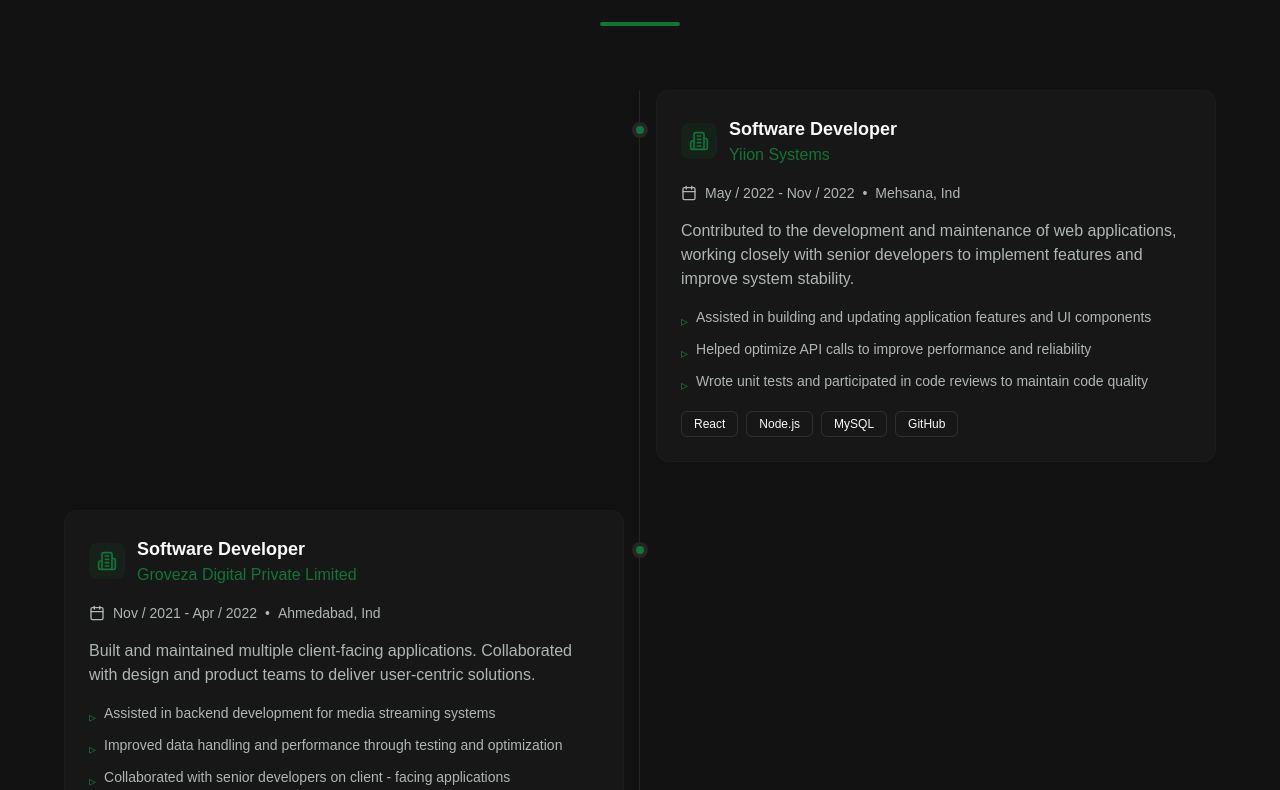
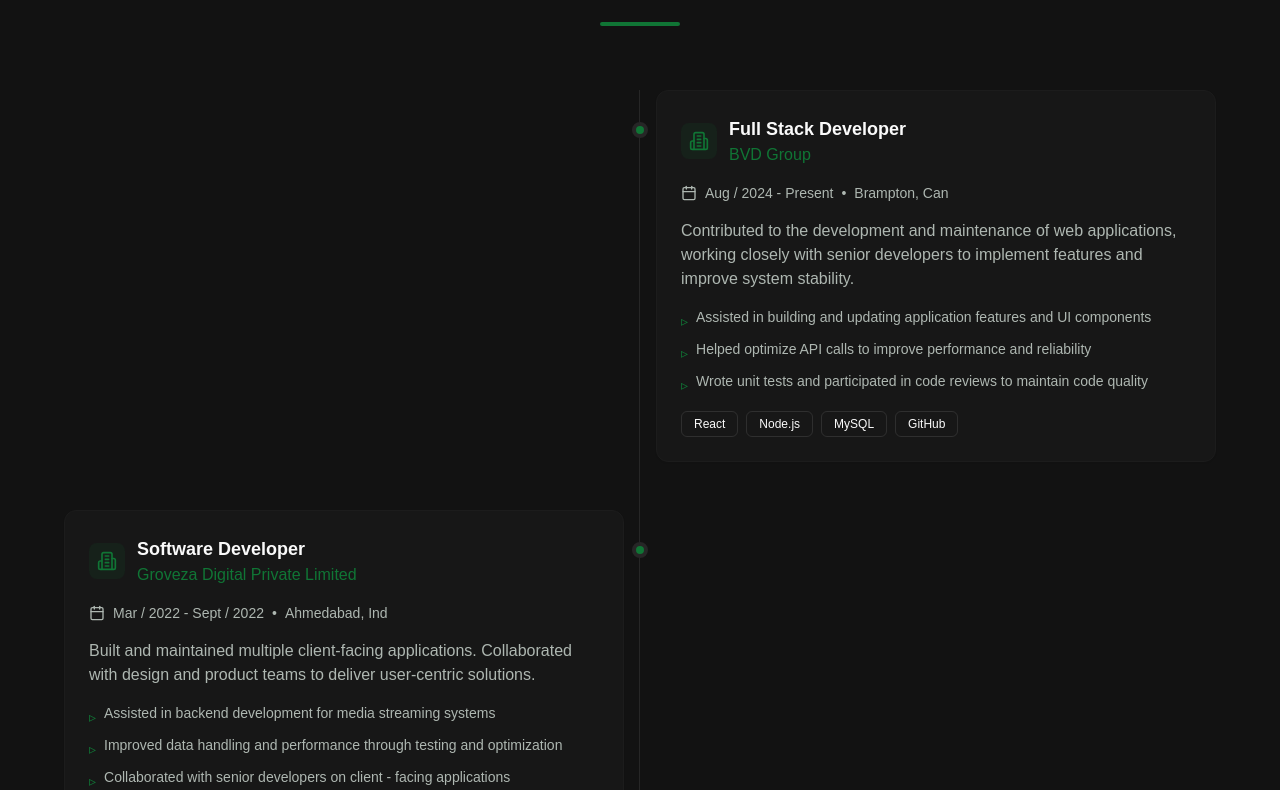
Before and after one commit to Patel-Prem/Patel-Prem.github.io, a React (Vite) app: page / in a window 1280 px wide. Shown: the part 2650-3440 px from the top of the page. Built offline with nearby package versions, Linux system fonts and the light colour scheme.

Commit message:
Update portfolio experience section and resume.

```diff
--- a/src/components/About/AboutSection.jsx
+++ b/src/components/About/AboutSection.jsx
@@ -5,8 +5,8 @@ import { FiDownload } from "react-icons/fi";
 export default function AboutSection() {
   const downloadResume = () => {
     const link = document.createElement("a");
-    link.href = "/resume.pdf";
-    link.download = "Prem-Patel-Resume.pdf";
+    link.href = "/Prem_Patel_Resume.pdf";
+    link.download = "Prem_Patel_Resume.pdf";
     document.body.appendChild(link);
     link.click();
     document.body.removeChild(link);
--- a/src/components/Constants/ExperienceConstants.js
+++ b/src/components/Constants/ExperienceConstants.js
@@ -1,24 +1,24 @@
 export const EXPERIENCES = [
     {
         id: 1,
-        company: "Yiion Systems",
-        role: "Software Developer",
-        period: "May / 2022 - Nov / 2022",
-        location: "Mehsana, Ind",
+        company: "Groveza Digital Private Limited",
+        role: "Intern - Software Developer",
+        period: "Sep / 2021 - Feb / 2022",
+        location: "Ahmedabad, Ind",
         description:
-            "Contributed to the development and maintenance of web applications, working closely with senior developers to implement features and improve system stability.",
+            "Created responsive web applications and interactive user interfaces for various clients across different industries.",
         achievements: [
-            "Assisted in building and updating application features and UI components",
-            "Helped optimize API calls to improve performance and reliability",
-            "Wrote unit tests and participated in code reviews to maintain code quality",
+            "Contributed to multiple client web projects using modern UI practices",
+            "Completed sprint tasks on time and collaborated with cross-functional teams",
         ],
-        technologies: ["React", "Node.js", "MySQL", "GitHub"]
+        technologies: ["Python", "JavaScript", "Node.js"],
     },
+
     {
         id: 2,
         company: "Groveza Digital Private Limited",
         role: "Software Developer",
-        period: "Nov / 2021 - Apr / 2022",
+        period: "Mar / 2022 - Sept / 2022",
         location: "Ahmedabad, Ind",
         description:
             "Built and maintained multiple client-facing applications. Collaborated with design and product teams to deliver user-centric solutions.",
@@ -29,18 +29,36 @@ export const EXPERIENCES = [
         ],
         technologies: ["Python", "C++", "VMWare"],
     },
+
+    // {
+    //     id: 3,
+    //     company: "Yiion Systems",
+    //     role: "Software Developer",
+    //     period: "May / 2022 - Nov / 2022",
+    //     location: "Mehsana, Ind",
+    //     description:
+    //         "Contributed to the development and maintenance of web applications, working closely with senior developers to implement features and improve system stability.",
+    //     achievements: [
+    //         "Assisted in building and updating application features and UI components",
+    //         "Helped optimize API calls to improve performance and reliability",
+    //         "Wrote unit tests and participated in code reviews to maintain code quality",
+    //     ],
+    //     technologies: ["React", "Node.js", "MySQL", "GitHub"]
+    // },
+
     {
         id: 3,
-        company: "Groveza Digital Private Limited",
-        role: "Intern - Software Developer",
-        period: "Sep / 2021 - Oct / 2020",
-        location: "Ahmedabad, Ind",
+        company: "BVD Group",
+        role: "Full Stack  Developer",
+        period: "Aug / 2024 - Present",
+        location: "Brampton, Can",
         description:
-            "Created responsive web applications and interactive user interfaces for various clients across different industries.",
+            "Contributed to the development and maintenance of web applications, working closely with senior developers to implement features and improve system stability.",
         achievements: [
-            "Contributed to multiple client web projects using modern UI practices",
-            "Completed sprint tasks on time and collaborated with cross-functional teams",
+            "Assisted in building and updating application features and UI components",
+            "Helped optimize API calls to improve performance and reliability",
+            "Wrote unit tests and participated in code reviews to maintain code quality",
         ],
-        technologies: ["Python", "JavaScript", "Node.js"],
+        technologies: ["React", "Node.js", "MySQL", "GitHub"]
     },
 ];
--- a/src/components/Experience/ExperienceSection.jsx
+++ b/src/components/Experience/ExperienceSection.jsx
@@ -29,7 +29,7 @@ export default function ExperienceSection() {
           <div className="absolute left-0 md:left-1/2 top-0 bottom-0 w-px bg-border md:-translate-x-px" />
 
           <div className="space-y-12">
-            {EXPERIENCES.map((exp, index) => (
+            {EXPERIENCES.toReversed().map((exp, index) => (
               <motion.div
                 key={exp.id}
                 initial={{ opacity: 0, y: 20 }}
--- a/tailwind.config.js
+++ b/tailwind.config.js
@@ -4,7 +4,7 @@ export default {
     "./index.html",
     "./src/**/*.{js,ts,jsx,tsx}",
   ],
-  darkMode: 'class',
+  darkMode: ['class'],
   theme: {
     extend: {
       colors: {
```
Also changed, not shown: 2 other files (tests, documents, lock files or other folders).
